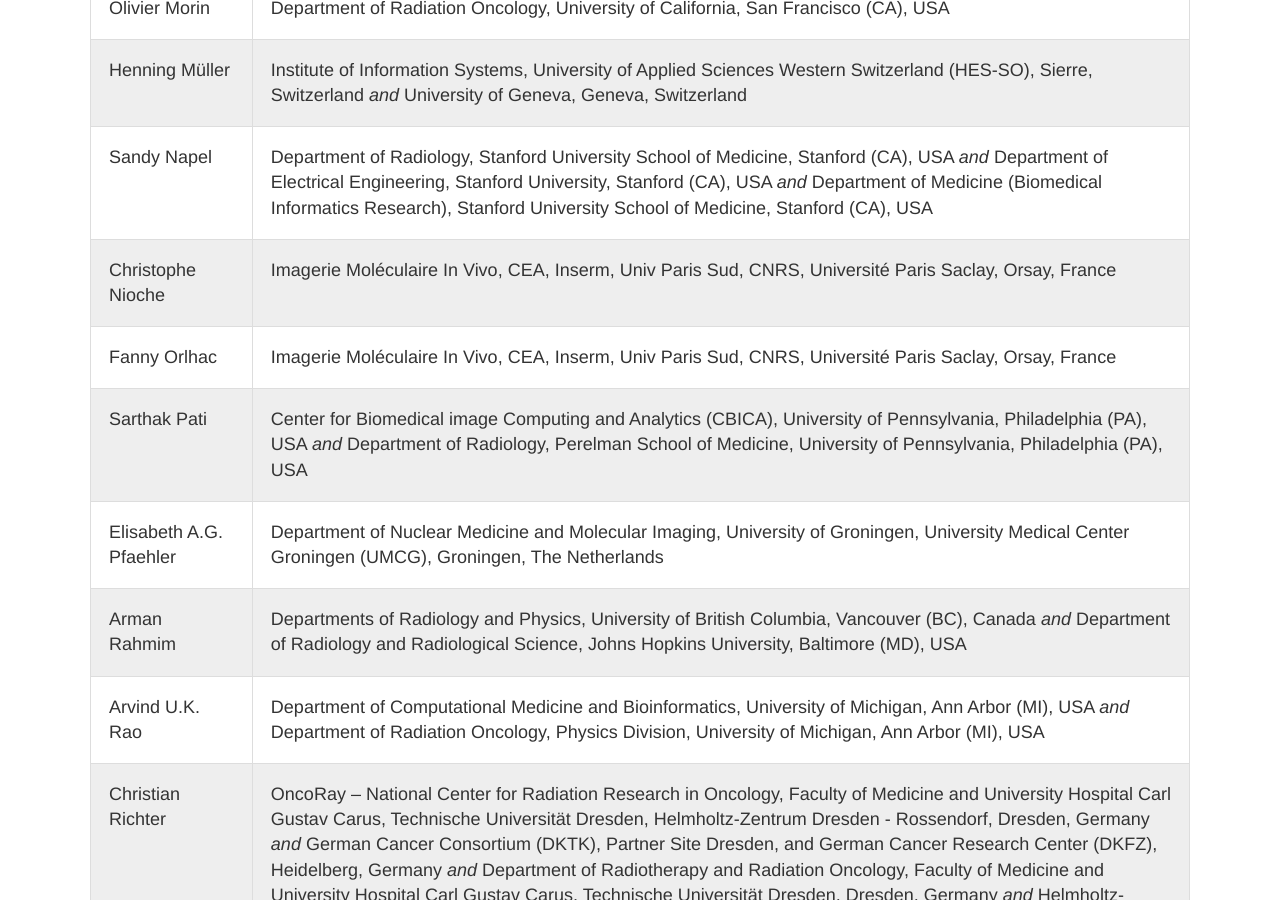
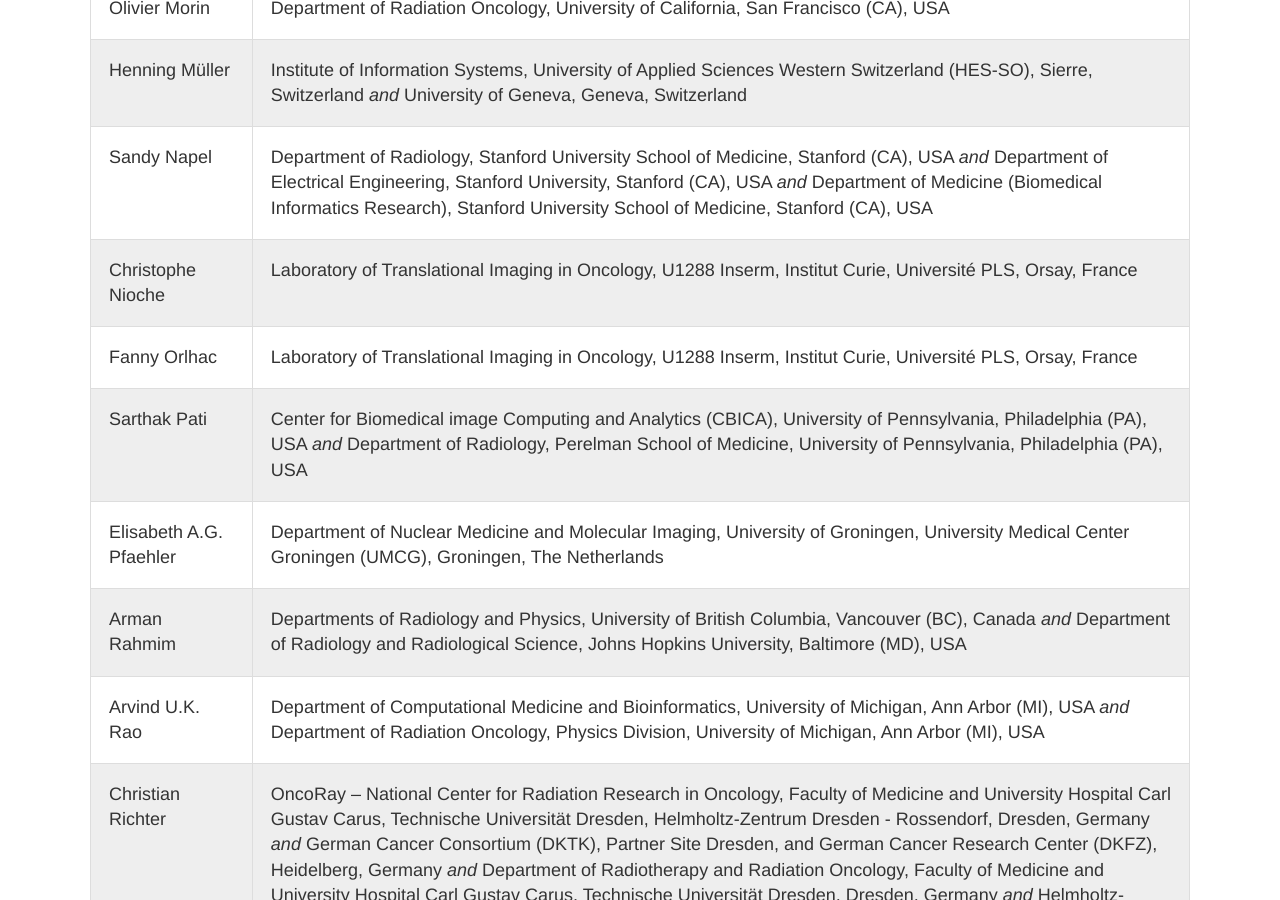
Before and after one commit to theibsi/theibsi.github.io, a Jekyll site: the page built from participants.html, in a window 1280 px wide and 900 px high, scrolled down 3830 px. Built offline with Jekyll 4.4.1, drawn with Linux system fonts in a browser that asks for light colours; some of the changed text lies outside the part shown.

Commit message:
Updated affiliations
Updated affiliations of Irène Buvat, Christophe Nioche and Fanny Orlhac.

```diff
--- a/participants.html
+++ b/participants.html
@@ -58,7 +58,7 @@
         </tr>
         <tr>
             <td>Irène Buvat</td>
-            <td>Imagerie Moléculaire In Vivo, CEA, Inserm, Univ Paris Sud, CNRS, Université Paris Saclay, Orsay, France</td>
+            <td>Laboratory of Translational Imaging in Oncology, U1288 Inserm, Institut Curie, Université PLS, Orsay, France</td>
         </tr>
         <tr>
             <td>Gary J.R. Cook</td>
@@ -183,11 +183,11 @@
         </tr>
         <tr>
             <td>Christophe Nioche</td>
-            <td>Imagerie Moléculaire In Vivo, CEA, Inserm, Univ Paris Sud, CNRS, Université Paris Saclay, Orsay, France</td>
+            <td>Laboratory of Translational Imaging in Oncology, U1288 Inserm, Institut Curie, Université PLS, Orsay, France</td>
         </tr>
         <tr>
             <td>Fanny Orlhac</td>
-            <td>Imagerie Moléculaire In Vivo, CEA, Inserm, Univ Paris Sud, CNRS, Université Paris Saclay, Orsay, France</td>
+            <td>Laboratory of Translational Imaging in Oncology, U1288 Inserm, Institut Curie, Université PLS, Orsay, France</td>
         </tr>
         <tr>
             <td>Sarthak Pati</td>
```
